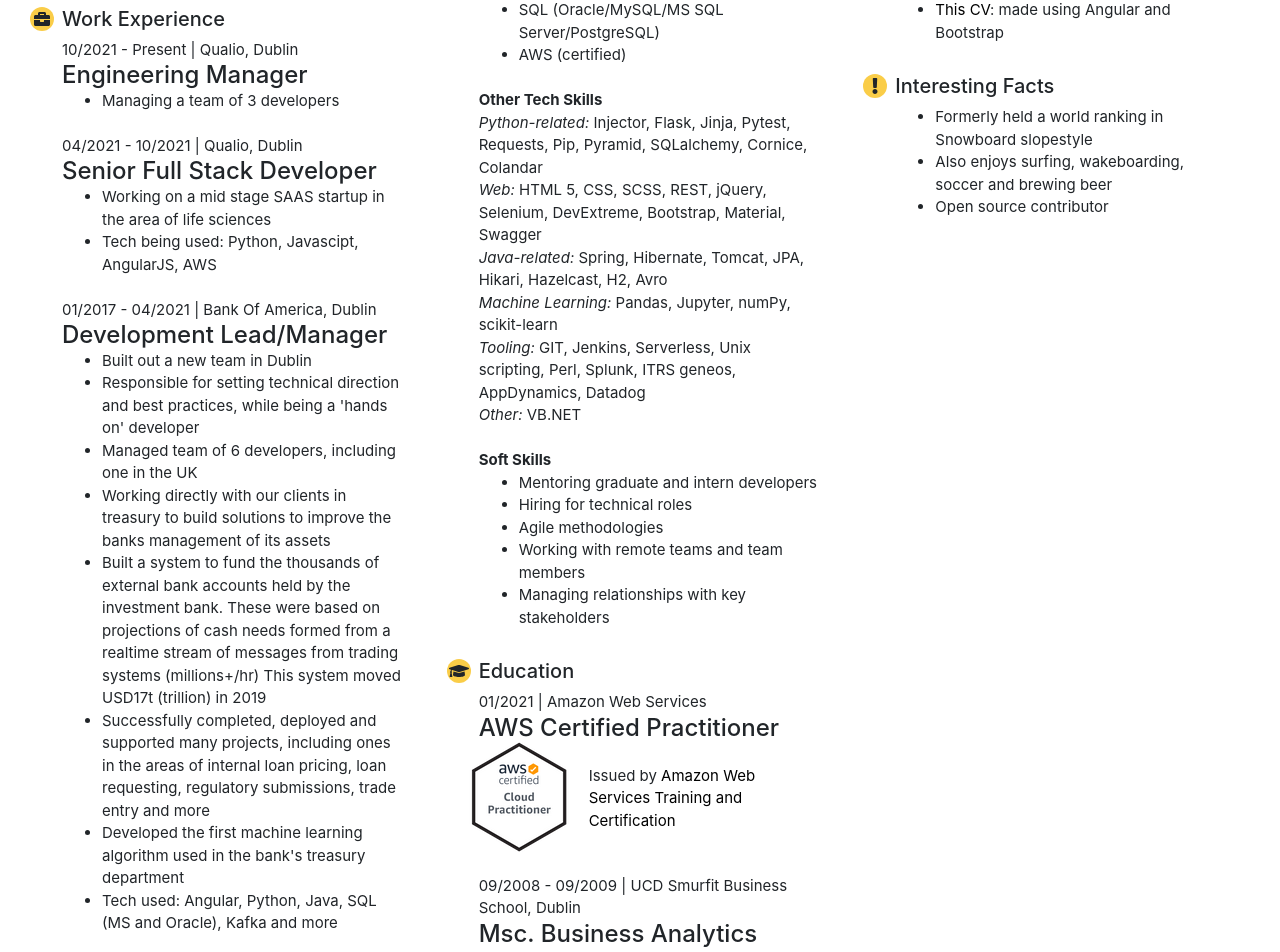
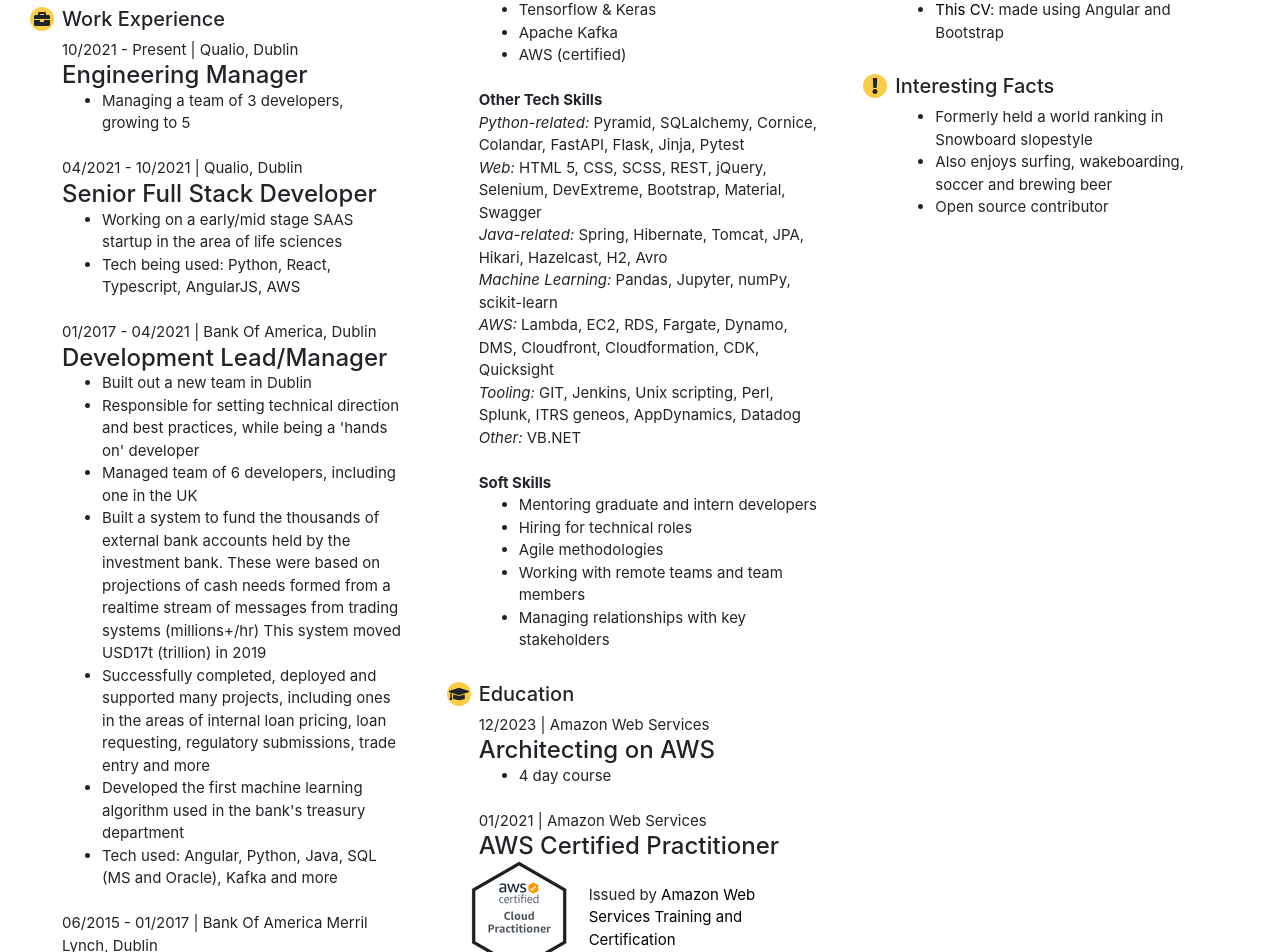
Before and after one commit to paulharte/angular-cv, an Angular app: page / in a window 1280 px wide. Shown: the part 517-1469 px from the top of the page. Built offline with nearby package versions, Linux system fonts and the light colour scheme.

Commit message:
Updated with AWS course

```diff
--- a/src/app/cv-content/cv-content.component.html
+++ b/src/app/cv-content/cv-content.component.html
@@ -10,13 +10,13 @@
         <app-section title="Work Experience" [icon]="workExperienceIcon">
             <app-life-period dateText="10/2021 - Present" place="Qualio, Dublin" position="Engineering Manager">
                 <ul>
-                    <li>Managing a team of 3 developers</li>
+                    <li>Managing a team of 3 developers, growing to 5</li>
                 </ul>
             </app-life-period>
             <app-life-period dateText="04/2021 - 10/2021" place="Qualio, Dublin" position="Senior Full Stack Developer">
                 <ul>
-                    <li>Working on a mid stage SAAS startup in the area of life sciences</li>
-                    <li>Tech being used: Python, Javascipt, AngularJS, AWS</li>
+                    <li>Working on a early/mid stage SAAS startup in the area of life sciences</li>
+                    <li>Tech being used: Python, React, Typescript, AngularJS, AWS</li>
                 </ul>
             </app-life-period>
             <app-life-period dateText="01/2017 - 04/2021" place="Bank Of America, Dublin" position="Development Lead/Manager">
@@ -24,7 +24,6 @@
                     <li>Built out a new team in Dublin</li>
                     <li>Responsible for setting technical direction and best practices, while being a 'hands on' developer</li>
                     <li>Managed team of 6 developers, including one in the UK</li>
-                    <li>Working directly with our clients in treasury to build solutions to improve the banks management of its  assets</li>
                     <li>Built a system to fund the thousands of external bank accounts held by the investment bank.
                         These were based on projections of cash needs formed from a realtime stream of messages from trading systems (millions+/hr)
                         This system moved USD17t (trillion) in 2019</li>
@@ -54,20 +53,21 @@
             <ul>
                 <li>Python</li>
                 <li>Java</li>
-                <li>Angular/Typescript/Javascript</li>
+                <li>React/Angular/Typescript/Javascript</li>
+                <li>SQL (Oracle/MySQL/MS SQL Server/PostgreSQL)</li>
                 <li>Tensorflow & Keras</li>
                 <li>Apache Kafka</li>
-                <li>SQL (Oracle/MySQL/MS SQL Server/PostgreSQL)</li>
                 <li>AWS (certified)</li>
             </ul><br>
             <strong>Other Tech Skills</strong>
             <div>
                 <span>
-                    <i>Python-related:</i> Injector, Flask, Jinja, Pytest, Requests, Pip, Pyramid, SQLalchemy, Cornice, Colandar<br>
+                    <i>Python-related:</i> Pyramid, SQLalchemy, Cornice, Colandar, FastAPI, Flask, Jinja, Pytest<br>
                     <i>Web:</i> HTML 5, CSS, SCSS, REST,  jQuery, Selenium, DevExtreme, Bootstrap, Material, Swagger<br>
                     <i>Java-related:</i> Spring, Hibernate, Tomcat, JPA, Hikari, Hazelcast, H2, Avro<br>
                     <i>Machine Learning:</i> Pandas, Jupyter, numPy, scikit-learn <br>
-                    <i>Tooling:</i> GIT, Jenkins, Serverless, Unix scripting, Perl, Splunk, ITRS geneos, AppDynamics, Datadog<br>
+                    <i>AWS:</i> Lambda, EC2, RDS, Fargate, Dynamo, DMS, Cloudfront, Cloudformation, CDK, Quicksight<br>
+                    <i>Tooling:</i> GIT, Jenkins, Unix scripting, Perl, Splunk, ITRS geneos, AppDynamics, Datadog<br>
                     <i>Other:</i> VB.NET
                 </span>
             </div> <br>
@@ -81,6 +81,13 @@
             </ul>
         </app-section>
         <app-section title="Education" [icon]="educationIcon">
+            <app-life-period dateText="12/2023"
+                place="Amazon Web Services"
+                position="Architecting on AWS">
+                <ul>
+                    <li>4 day course</li>
+                </ul>
+            </app-life-period>
             <app-life-period dateText="01/2021"
                 place="Amazon Web Services"
                 position="AWS Certified Practitioner">
```
